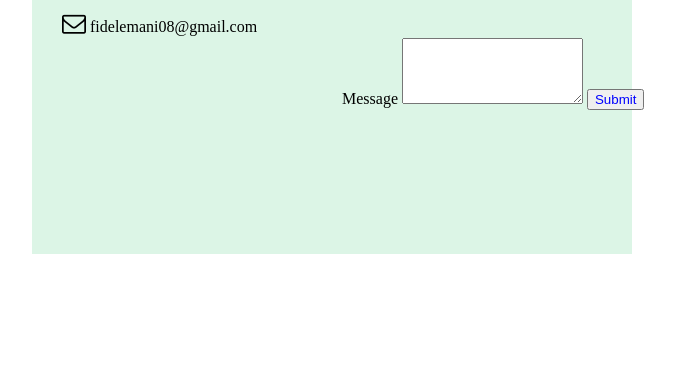
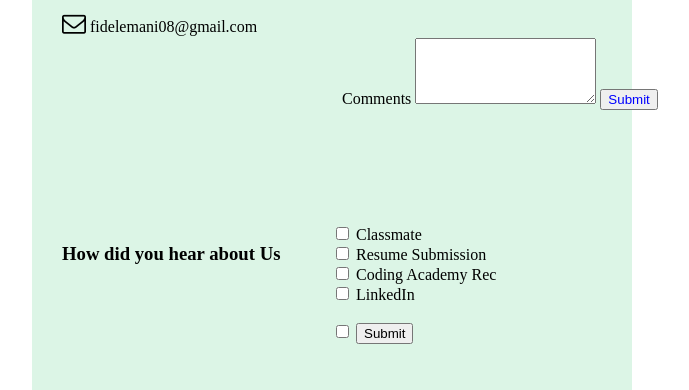
Before and after one commit to fidelis0788/ACA_web101_fidele_maniragaba, a plain HTML site: page Contact me page/contact.html in a window 1280 px wide. Shown: the part 441-831 px from the top of the page, without its empty margins (176-865 px from the left). Before the commit the page ends 800 px from the top, so only its background shows below. Drawn offline with Linux system fonts and the light colour scheme.

Commit message:
commit my changes

```diff
--- a/Contact me page/contact-style.css
+++ b/Contact me page/contact-style.css
@@ -112,3 +112,6 @@ list-style-position: inside;
 display: auto;
 }
 }
+.formaction {
+    background-color: blue;
+}
--- a/Contact me page/contact.html
+++ b/Contact me page/contact.html
@@ -34,7 +34,7 @@
           fidelemani08@gmail.com</p>
           </section>
     <section class="has form">
-        <form action="/action_page.php">
+        <form action="/action_page">
             <p>Got a question ? I'd love to help</p>
             <p>
             <label for="name">Name</label>
@@ -45,7 +45,7 @@
             <input type="text"></p>
          </p>
          <p>
-          <label for="Message">Message</label>
+          <label for="Message">Comments</label>
 
           <textarea id="message" rows="4" cols="20">
           </textarea>
@@ -55,6 +55,22 @@
 
         </section>
 
+<h3>How did you hear about Us</h3>
+
+<form >
+  <input type="checkbox">
+  <label> Classmate</label><br>
+  <input type="checkbox">
+  <label>Resume Submission</label><br>
+  <input type="checkbox">
+  <label>Coding Academy Rec<br>
+  <input type="checkbox">
+  <label> LinkedIn</label><br><br>
+  <input type="checkbox">
+  <input type="submit" value="Submit">
+</form>
+        </Section>
+
 </main>
 </body>
 </html>
```
